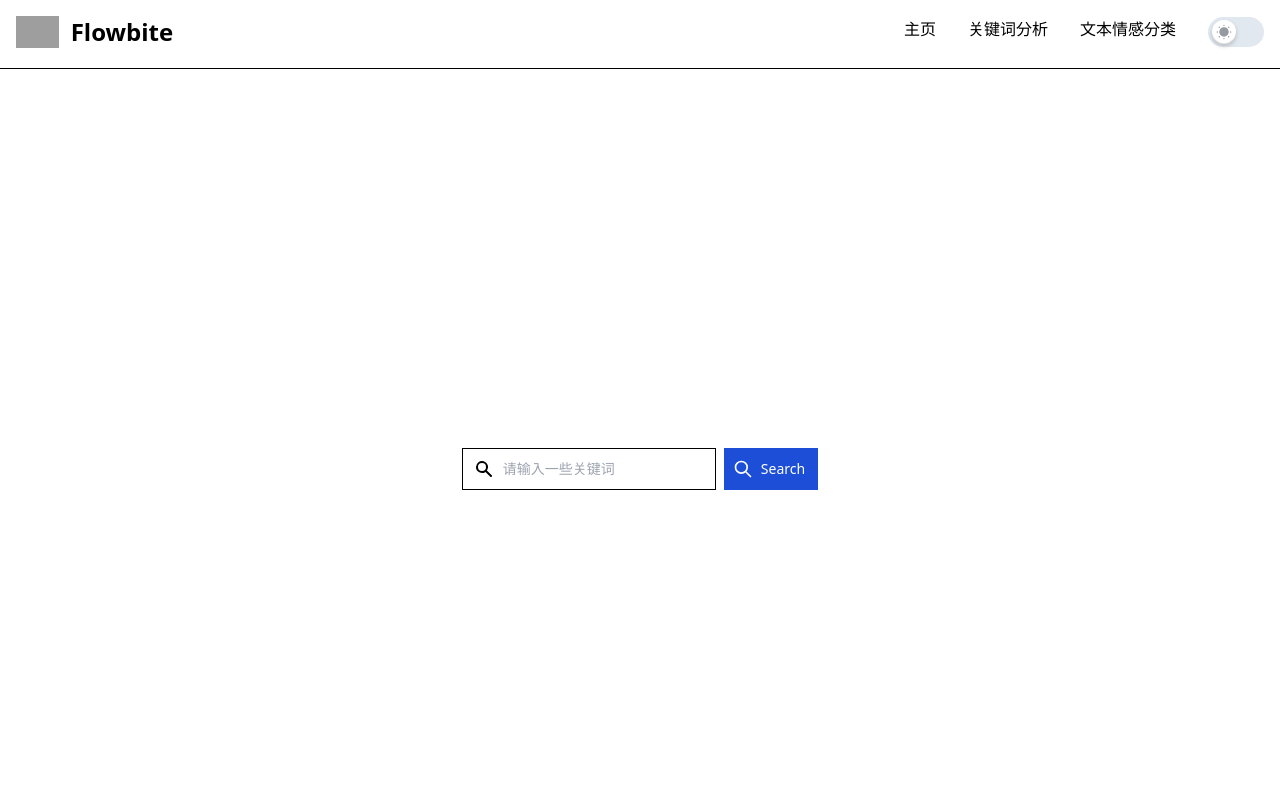
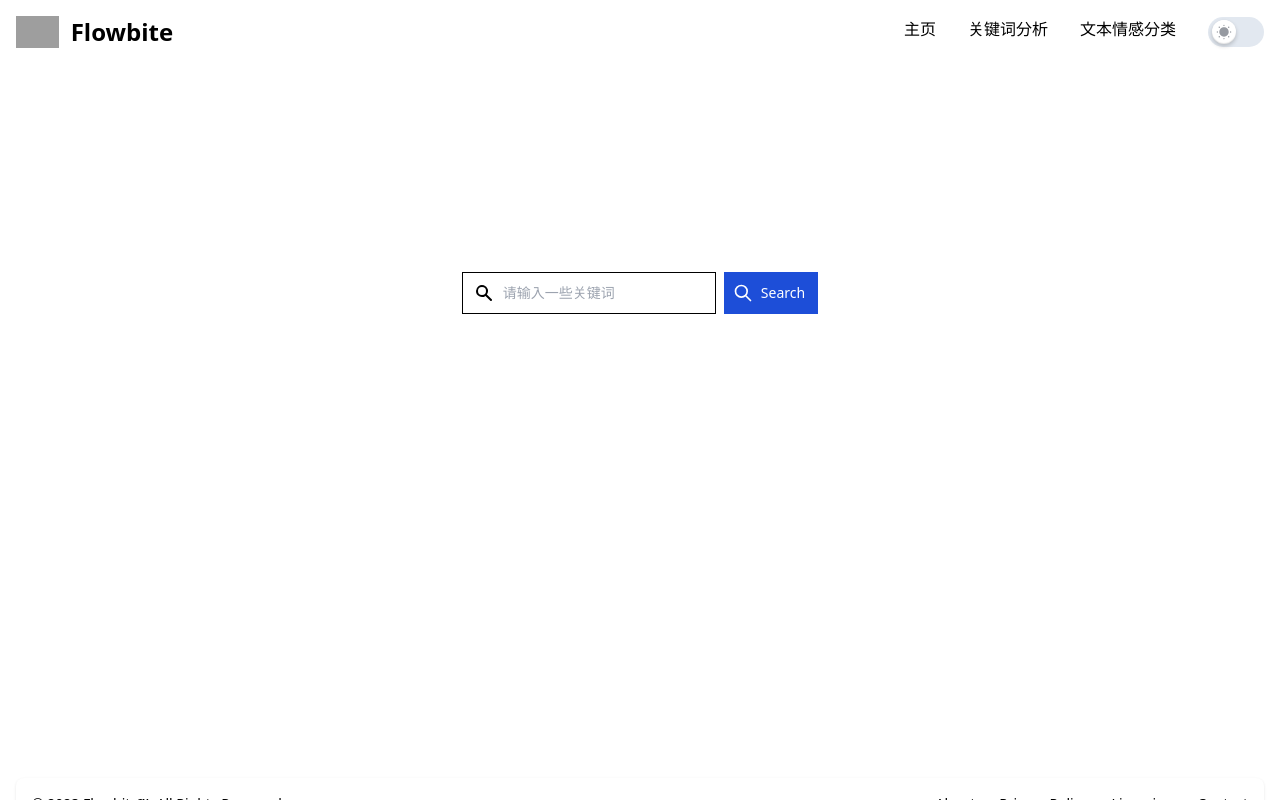
Before and after one commit to Peng-Rao/weibo-sentiment-system, a Vue app in the folder frontend/: page /dashboard in a window 1280 px wide. Shown: the top 802 px of the page. Built offline with nearby package versions, Linux system fonts and the light colour scheme; grey boxes are pictures that could not be loaded.

Commit message:
更改主页面布局

```diff
--- a/frontend/src/layout/DefaultLayout.vue
+++ b/frontend/src/layout/DefaultLayout.vue
@@ -1,5 +1,6 @@
 <script setup>
 import HeaderArea from "@/components/Header/HeaderArea.vue";
+import Footer from "@/components/Footer/Footer.vue";
 </script>
 
 <template>
@@ -21,6 +22,7 @@ import HeaderArea from "@/components/Header/HeaderArea.vue";
                 </div>
             </main>
             <!-- ===== Main Content End ===== -->
+            <Footer></Footer>
         </div>
     </div>
     <!-- ===== Page Wrapper End ===== -->
--- a/frontend/src/views/Index.vue
+++ b/frontend/src/views/Index.vue
@@ -4,21 +4,23 @@ import SearchBar from "@/components/SearchBar.vue";
 import Footer from "@/components/Footer/Footer.vue";
 import {computed} from "vue";
 import {useSearchStore} from "@/stores/useSearchStore";
+import DefaultLayout from "@/layout/DefaultLayout.vue";
+
 const isLoading = computed(() => useSearchStore().isLoading);
 const isChartVisible = computed(() => useSearchStore().isChartVisible);
 
 </script>
 
 <template>
-    <navigation-bar></navigation-bar>
-    <div class="mt-1 border-gray-200 shadow-sm bg-gray-50 md:bg-white border-y dark:bg-gray-800 dark:border-gray-600 ">
-        <div class="flex justify-center items-center w-full- h-screen">
+    <default-layout>
+        <!--容器内居中-->
+        <div class="w-16 h-40 bg-transparent"></div>
+        <div class="mx-auto max-w-screen-2xl p-4 md:p-6 2xl:p-10 flex justify-center">
             <search-bar v-if="!isLoading && !isChartVisible"></search-bar>
-                <div v-if="isLoading" class="loading-animation">
-                  Loading...
-                </div>
+            <div v-if="isLoading" class="loading-animation">
+                Loading...
+            </div>
         </div>
-    </div>
-    <router-view></router-view>
-    <Footer></Footer>
+        <div class="w-16 h-100 bg-transparent"></div>
+    </default-layout>
 </template>
```
